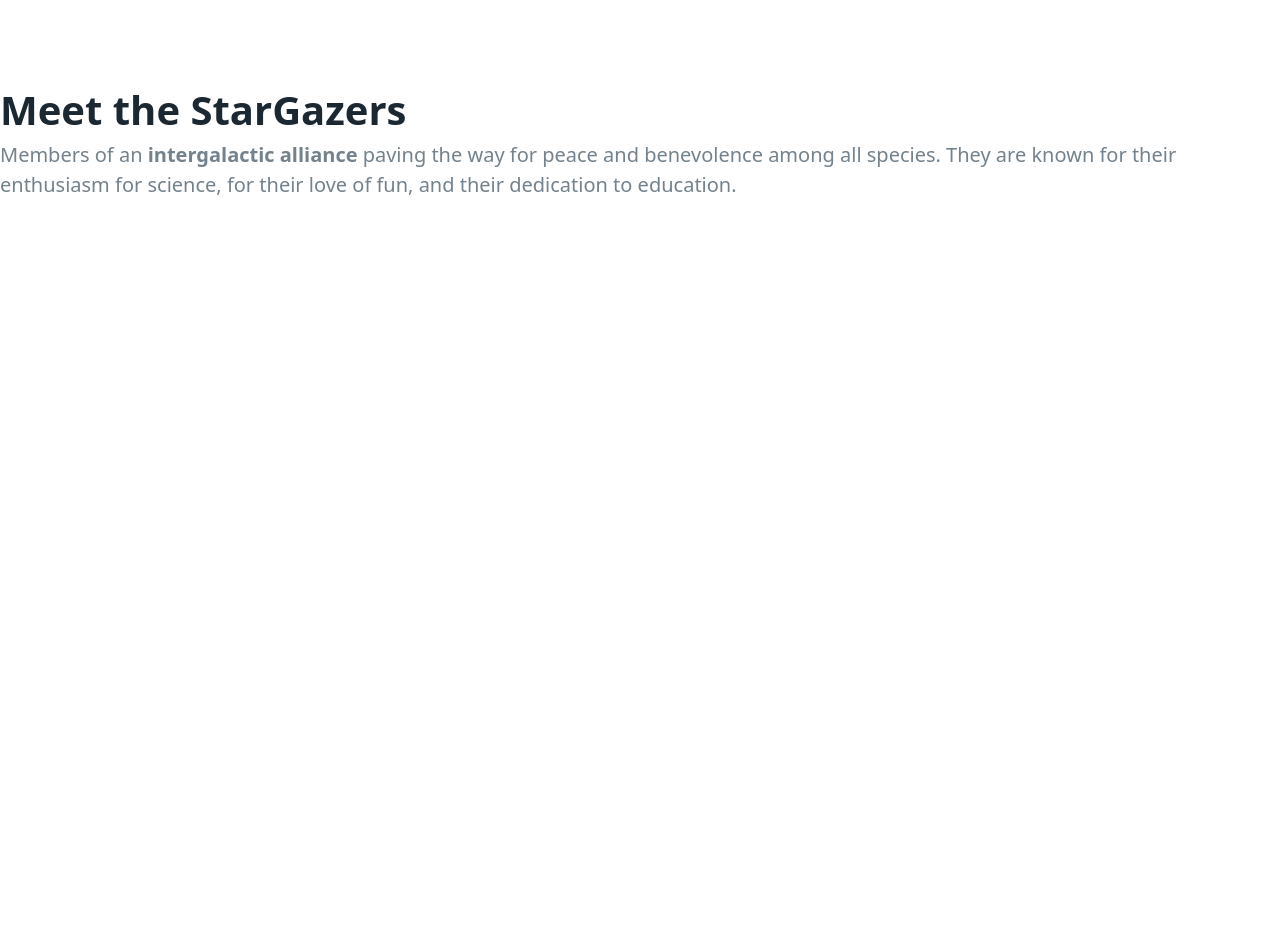
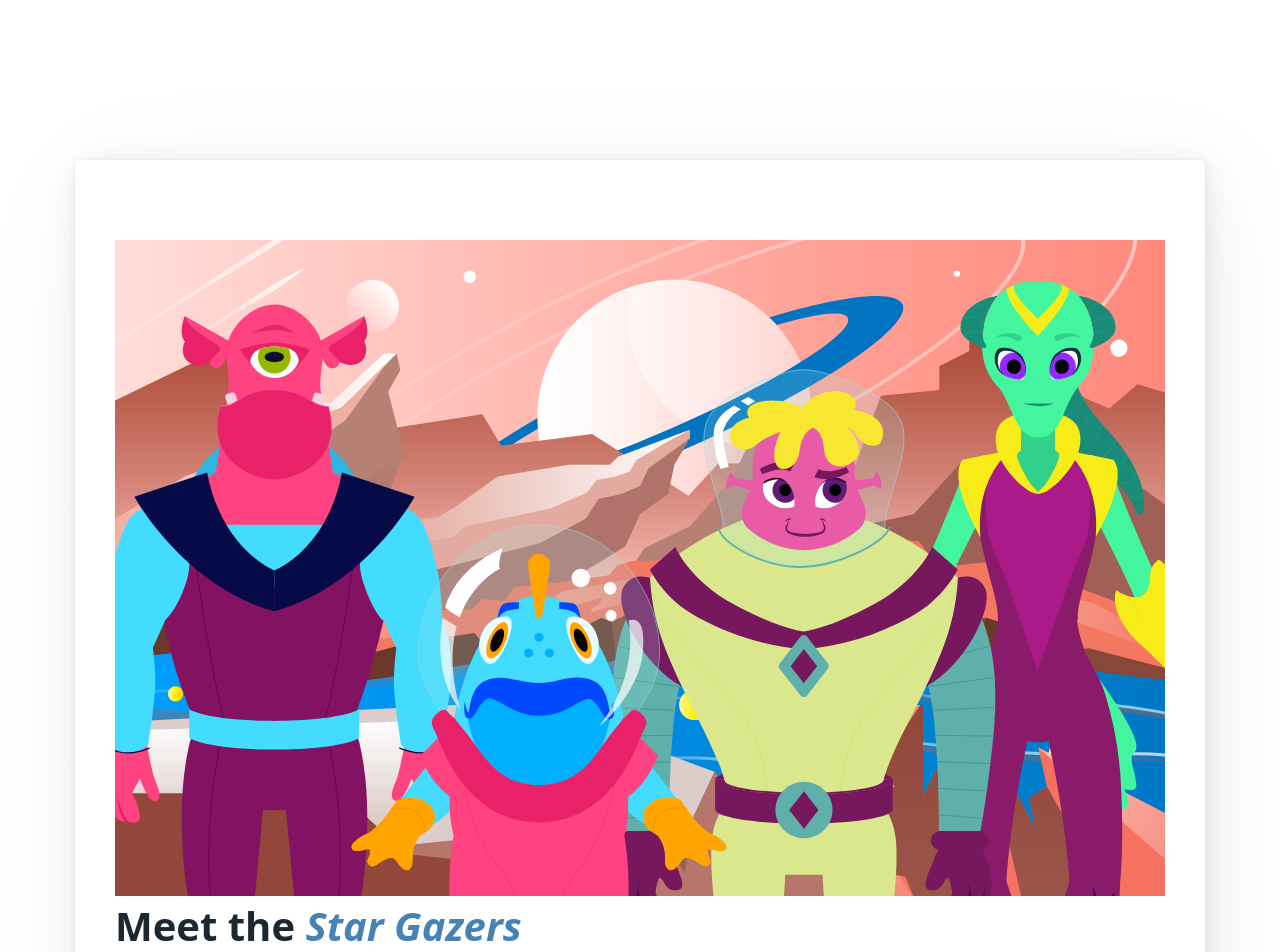
Before and after one commit to rameshlakmal/Star-Gazers, a React (Vite) app: page / in a window 1280 px wide. Shown: the top 952 px of the page. Before the commit the page ends 800 px from the top, so only its background shows below. Built offline with nearby package versions, Linux system fonts and the light colour scheme.

Commit message:
Templating with jsx

```diff
--- a/src/App.jsx
+++ b/src/App.jsx
@@ -1,9 +1,17 @@
 function App() {
+  const name = 'Star Gazers'
   return (
-    <hgroup>
-      <h1>Meet the StarGazers</h1>
-      <p>Members of an <b>intergalactic alliance</b> paving the way for peace and benevolence among all species. They are known for their enthusiasm for science, for their love of fun, and their dedication to education.</p>
-    </hgroup>
+    <div className="container">
+      <article>
+        <hgroup>
+          <img src="images/group.svg" alt="stargazes group" />
+          <h1>Meet the <i style={{color:"steelBlue"}}>{name}</i></h1>
+          <p>Members of an <b>intergalactic alliance</b> paving the way for peace and benevolence among all species. They are known for their enthusiasm for science, for their love of fun, and their dedication to education.</p>
+          <button className="outline" onClick={()=>{alert('Hi there')}}>Click Me</button>
+        </hgroup>
+      </article>
+    </div>
+
   )
 }
 export default App
```
